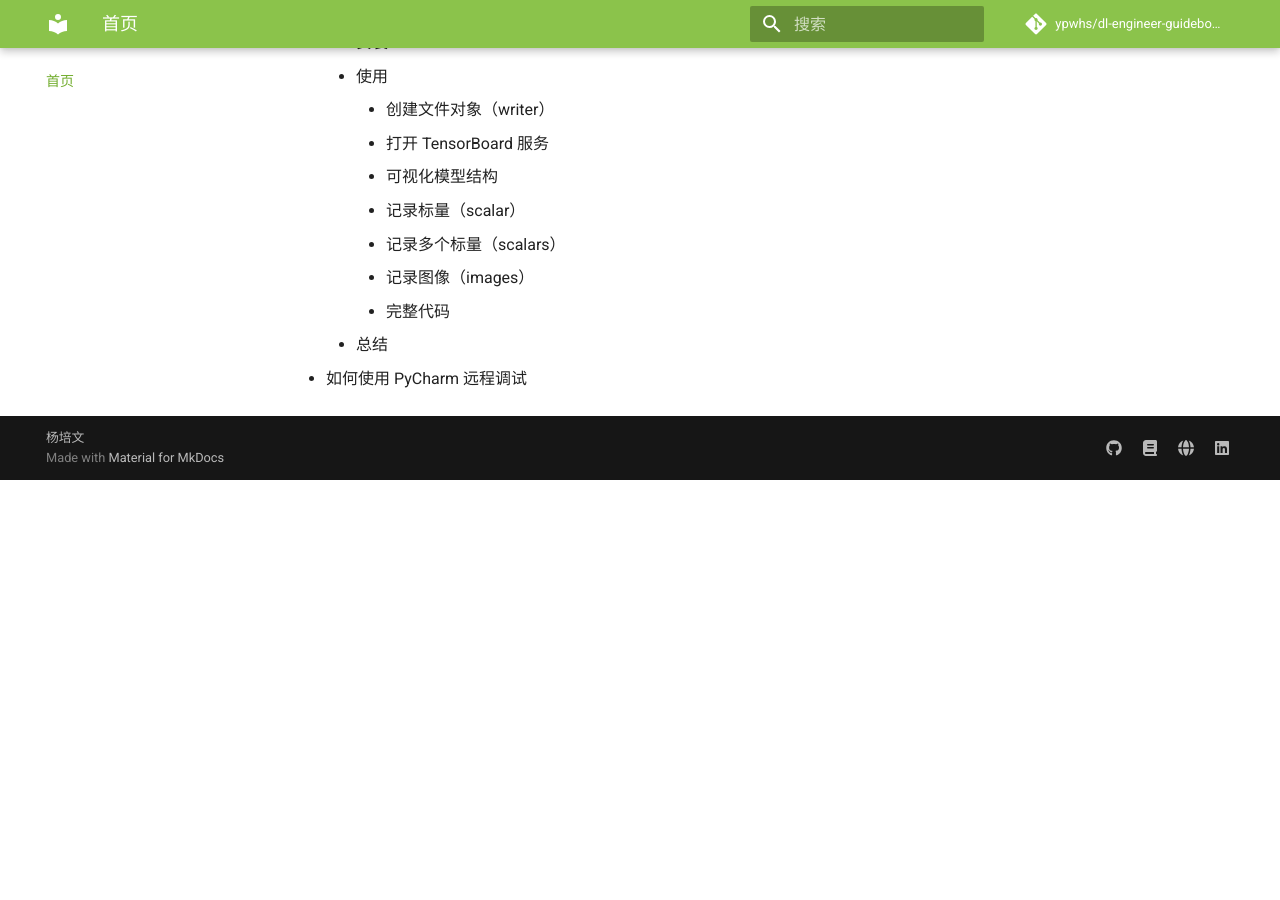
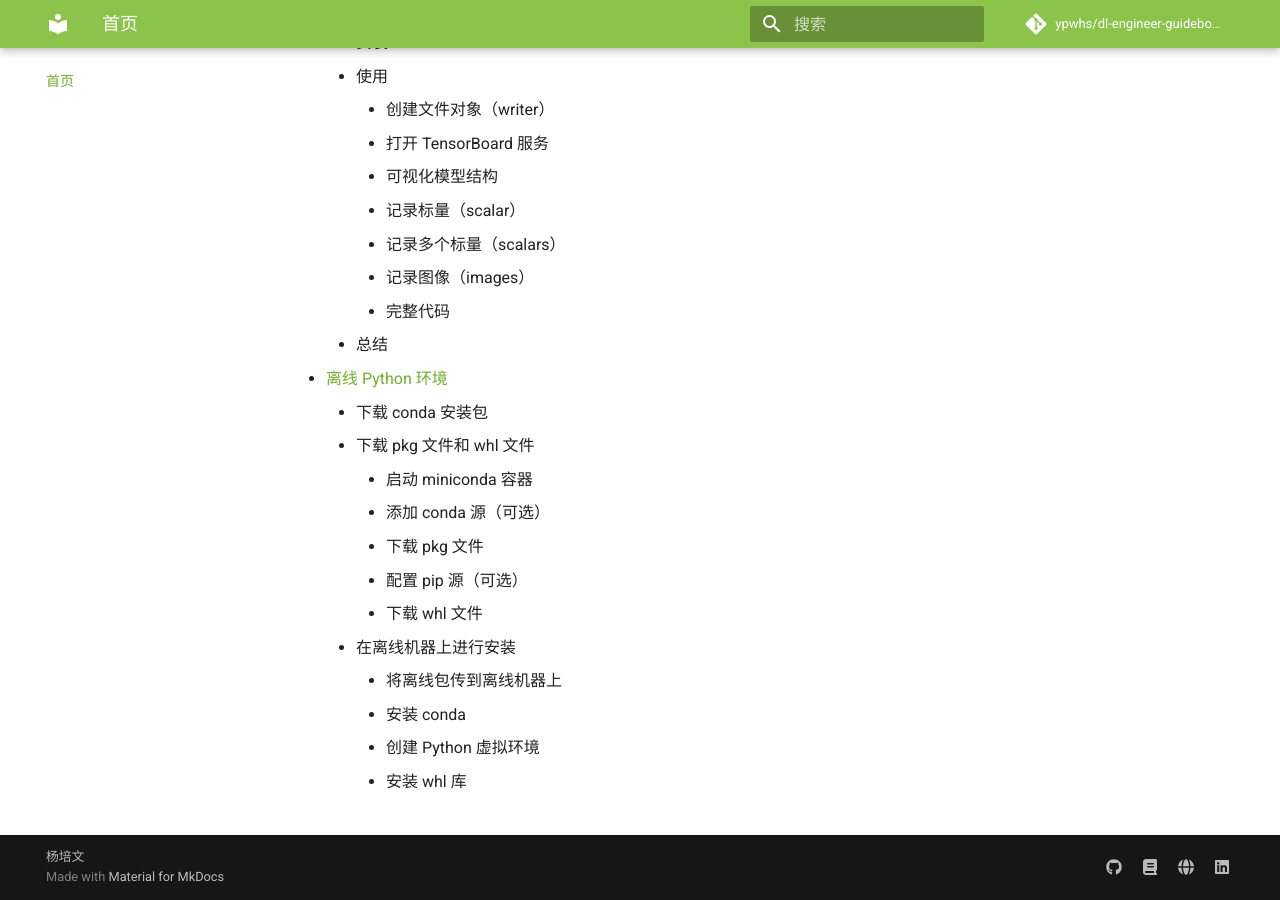
Before and after one commit to ypwhs/dl-engineer-guidebook, an MkDocs documentation site: the page built from docs/README.md, in a window 1280 px wide and 900 px high, scrolled down 3431 px. Built offline with MkDocs 1.6.1 and Material for MkDocs 9.7.7, drawn with Linux system fonts in a browser that asks for light colours; comment, search, counter and statistics services are not loaded; before the commit the page ends 3911 px from its top, so only the background shows below that.

Commit message:
Update README.md

```diff
--- a/docs/README.md
+++ b/docs/README.md
@@ -109,6 +109,18 @@
         * 记录图像（images）
         * 完整代码
     * 总结
-* 如何使用 PyCharm 远程调试
+* [离线 Python 环境](offline-python-environment.md)
+    * 下载 conda 安装包
+    * 下载 pkg 文件和 whl 文件
+        * 启动 miniconda 容器
+        * 添加 conda 源（可选）
+        * 下载 pkg 文件
+        * 配置 pip 源（可选）
+        * 下载 whl 文件
+	* 在离线机器上进行安装
+	    * 将离线包传到离线机器上
+	    * 安装 conda
+	    * 创建 Python 虚拟环境
+	    * 安装 whl 库
 
 <script async defer src="https://buttons.github.io/buttons.js"></script>
```
